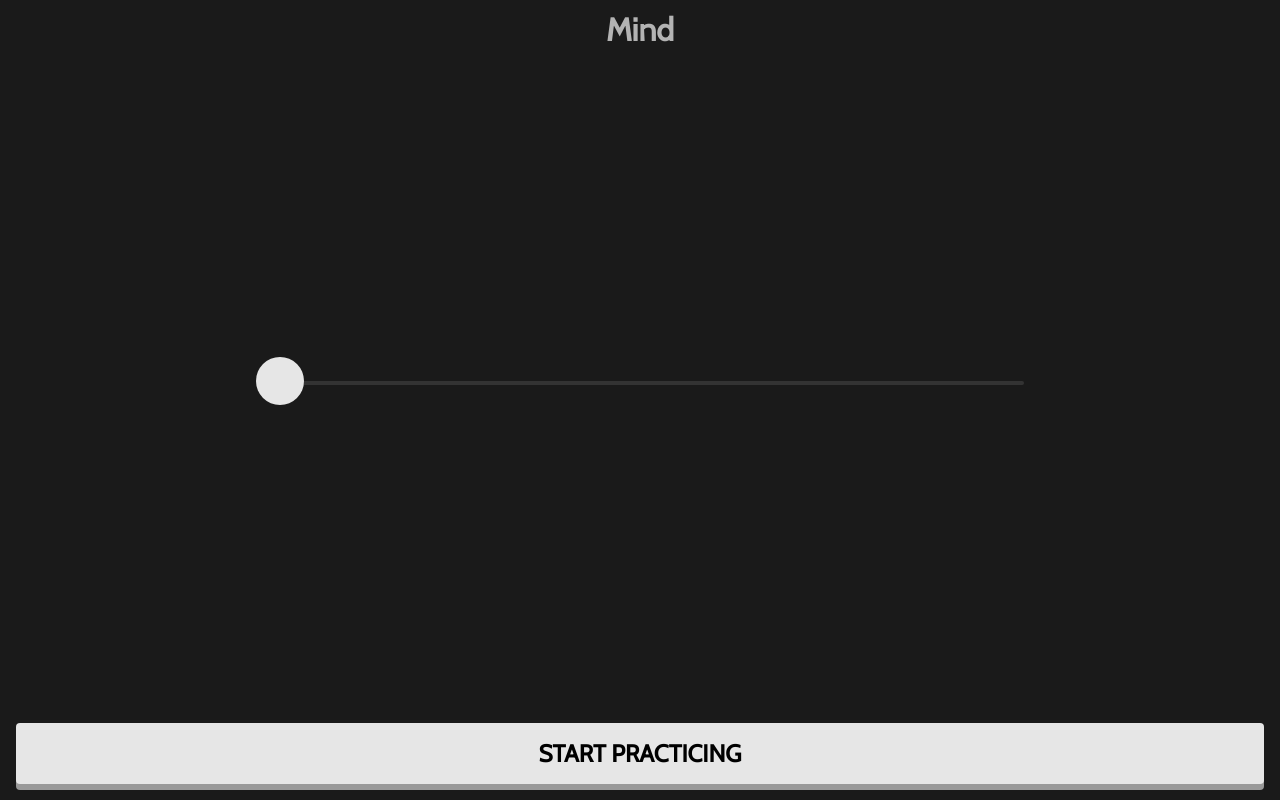
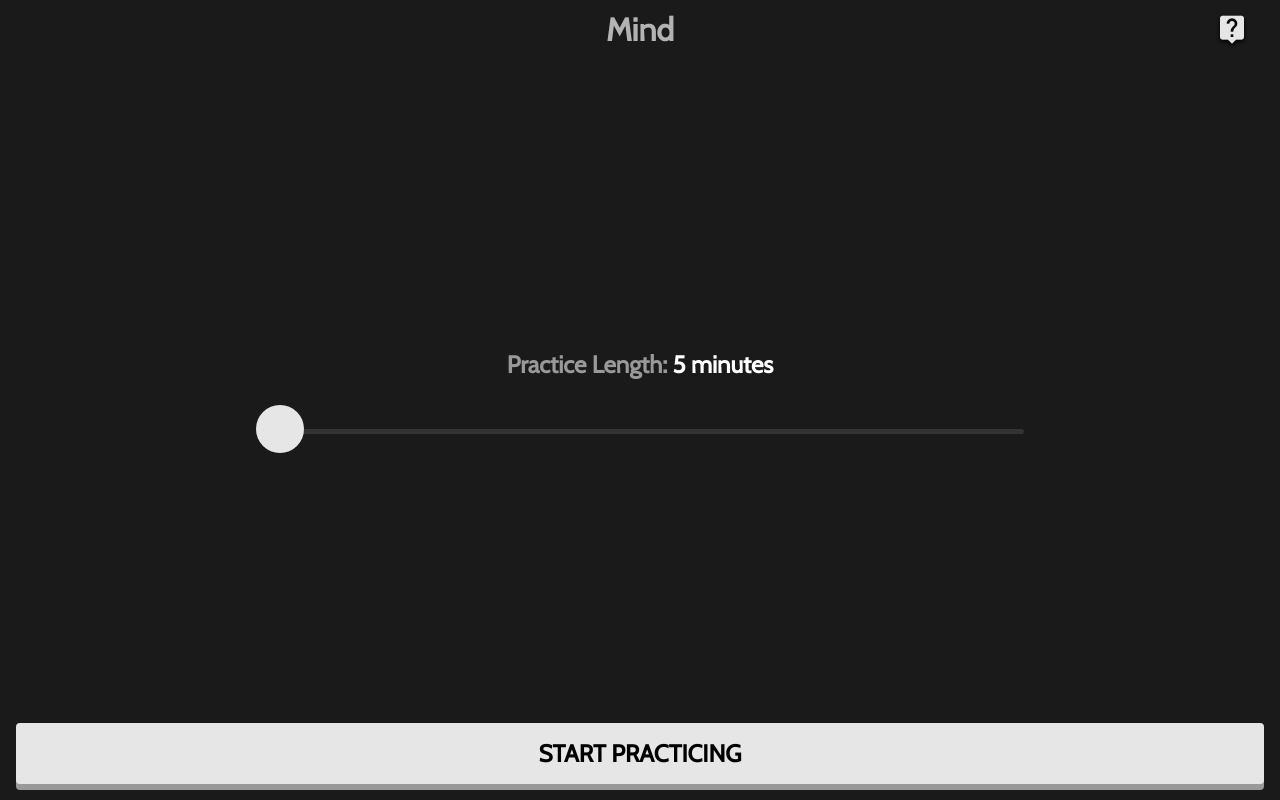
Before and after one commit to ryanallen/openmindapp, a PHP site: page / in a window 1280 px wide. Run offline with PHP 8.4, Linux system fonts and the light colour scheme.

Commit message:
Slider text, refactor, and php

```diff
--- /dev/null
+++ b/_inc/body.php
@@ -0,0 +1,7 @@
+<body>
+  <div class="shell">
+  	<?php include 'top-bar.php'; ?>
+	<?php include 'home-scene.php'; ?>
+	<?php include 'bottom-bar.php'; ?>
+  </div>
+</body>
--- /dev/null
+++ b/_inc/bottom-bar.php
@@ -0,0 +1,3 @@
+<button onclick="practiceLength()">
+	<h2 class="button-text__h2">Start Practicing</h2>
+</button>
--- /dev/null
+++ b/_inc/footer.php
@@ -0,0 +1,11 @@
+  <script>
+    function practiceLength() {
+      var homeSceneSlider = document.getElementById("home-scene__slider").value;
+      window.location.href = 'contemplation-' + homeSceneSlider + 'min.html';
+
+    }
+    function outputUpdate(min) {
+      document.querySelector('#minutes').value = min;
+    }
+  </script>
+</html>
--- /dev/null
+++ b/_inc/header.php
@@ -0,0 +1,9 @@
+<!DOCTYPE html>
+<html lang="en-US">
+<head>
+  <meta charset="UTF-8">
+	<title>Mind</title>
+	<meta name="author" content="Ryan Allen">
+	<meta name="description" content="Know Thyself">
+	<link rel="stylesheet" href="style/mind.css">
+</head>
--- /dev/null
+++ b/_inc/home-scene.php
@@ -0,0 +1,18 @@
+<div class="home-scene">
+  <h2 class="home-scene__h2">Practice Length:
+    <span class="home-scene--em__h2">
+      <output for="home-scene__slider" id="minutes">5</output> minutes
+    </span>
+  </h2>
+
+  <!-- html range slider -->
+  <input id="home-scene__slider"
+    type="range"
+    min="5"
+    max="20"
+    step="5"
+    value="5"
+    oninput="outputUpdate(value)
+  "/>
+
+</div>
--- /dev/null
+++ b/_inc/includes.php
@@ -0,0 +1,5 @@
+<?php
+	include 'header.php';
+	include 'body.php';
+	include 'footer.php';
+?>
--- /dev/null
+++ b/_inc/top-bar.php
@@ -0,0 +1,10 @@
+<div class="top-bar">
+  <div class="top-bar__left-action">
+  </div>
+  <div class="top-bar__title">
+      <h1 class="top-bar__h1">Mind</h1>
+  </div>
+  <a href="https://goo.gl/forms/6LRq8rz19XAl4zwK2" class="top-bar__right-action">
+    <i class="material-icons top-bar__action-button">live_help</i>
+  </a>
+</div>
--- a/contemplation-10min.html
+++ b/contemplation-10min.html
@@ -10,7 +10,7 @@
 <body>
   <div class="shell">
     <div class="top-bar">
-      <h1>Mind</h1>
+      <h1 class="h1__top-bar">Mind</h1>
     </div>
 
     <div class="home-scene">
--- a/contemplation-15min.html
+++ b/contemplation-15min.html
@@ -10,7 +10,7 @@
 <body>
   <div class="shell">
     <div class="top-bar">
-      <h1>Mind</h1>
+      <h1 class="h1__top-bar">Mind</h1>
     </div>
 
     <div class="home-scene">
--- a/contemplation-20min.html
+++ b/contemplation-20min.html
@@ -10,7 +10,7 @@
 <body>
   <div class="shell">
     <div class="top-bar">
-      <h1>Mind</h1>
+      <h1 class="h1__top-bar">Mind</h1>
     </div>
 
     <div class="home-scene">
--- a/index.html
+++ b/index.html
@@ -10,16 +10,37 @@
 <body>
   <div class="shell">
     <div class="top-bar">
-      <h1>Mind</h1>
+      <div class="top-bar__left-action">
+      </div>
+      <div class="top-bar__title">
+          <h1 class="top-bar__h1">Mind</h1>
+      </div>
+      <a href="https://goo.gl/forms/6LRq8rz19XAl4zwK2" class="top-bar__right-action">
+        <i class="material-icons top-bar__action-button">live_help</i>
+      </a>
     </div>
 
     <div class="home-scene">
+      <h2 class="home-scene__h2">Practice Length:
+        <span class="home-scene--em__h2">
+          <output for="home-scene__slider" id="minutes">5</output> minutes
+        </span>
+      </h2>
+
       <!-- html range slider -->
-      <input id="home-scene__slider" type="range" min="5" max="20" step="5" value="5"/>
+      <input id="home-scene__slider"
+        type="range"
+        min="5"
+        max="20"
+        step="5"
+        value="5"
+        oninput="outputUpdate(value)
+      "/>
+
     </div>
 
     <button onclick="practiceLength()">
-    <h2>Start Practicing</h2>
+    <h2 class="button-text__h2">Start Practicing</h2>
     </button>
   <script>
     function practiceLength() {
@@ -27,7 +48,10 @@
       window.location.href = 'contemplation-' + homeSceneSlider + 'min.html';
 
     }
-</script>
+    function outputUpdate(min) {
+      document.querySelector('#minutes').value = min;
+    }
+  </script>
 
   </div>
 </body>
--- /dev/null
+++ b/index.php
@@ -0,0 +1,4 @@
+<?php set_include_path('_inc');
+$title = 'the Village: Blake and the Gem of Starry Wisdom';
+$sceneLocation = 'xQH6Im0';
+include 'includes.php'; ?>
--- a/style/mind.css
+++ b/style/mind.css
@@ -1,4 +1,5 @@
 @import url("https://fonts.googleapis.com/css?family=Cabin");
+@import url("https://fonts.googleapis.com/icon?family=Material+Icons");
 * {
   box-sizing: border-box; }
 
@@ -12,32 +13,44 @@ body {
   background-color: #1a1a1a; }
 
 a:link {
-  text-decoration: none; }
+  text-decoration: none;
+  color: #e6e6e6; }
+  a:link:hover {
+    color: white; }
 
 input, button, submit {
   border: none; }
   input:focus, button:focus, submit:focus {
     outline: none; }
 
+.material-icons.top-bar__action-button {
+  font-size: 4vh;
+  margin: 0 4vh;
+  text-shadow: 0px 2px 4px black; }
+
 h1 {
   font-family: 'Cabin', sans-serif;
-  font-size: 4vh;
+  font-size: 4vh; }
+
+.top-bar__h1 {
   margin: auto;
-  padding: 0;
-  color: #b3b3b3;
-  -webkit-align-self: center;
-  -ms-flex-item-align: center;
-  align-self: center; }
+  color: #b3b3b3; }
 
 h2 {
   font-family: 'Cabin', sans-serif;
-  font-size: 3vh;
+  font-size: 3vh; }
+
+.button-text__h2 {
   margin: auto;
-  padding: 0;
-  -webkit-align-self: center;
-  -ms-flex-item-align: center;
-  align-self: center;
-  text-transform: uppercase; }
+  text-transform: uppercase;
+  color: black; }
+
+.home-scene__h2 {
+  color: #999999;
+  margin-bottom: 6vh; }
+
+.home-scene--em__h2 {
+  color: white; }
 
 .shell {
   display: -webkit-flex;
@@ -64,6 +77,51 @@ h2 {
   -ms-flex: 1;
   flex: 1; }
 
+.top-bar__left-action {
+  display: -webkit-flex;
+  display: -ms-flexbox;
+  display: flex;
+  -webkit-flex: 1;
+  -ms-flex: 1;
+  flex: 1;
+  color: #e6e6e6;
+  transition: color .2s ease;
+  -webkit-align-items: center;
+  -ms-flex-align: center;
+  align-items: center; }
+  .top-bar__left-action:hover {
+    color: white; }
+  .top-bar__left-action:active {
+    color: black; }
+
+.top-bar__title {
+  display: -webkit-flex;
+  display: -ms-flexbox;
+  display: flex;
+  -webkit-flex: 4;
+  -ms-flex: 4;
+  flex: 4; }
+
+.top-bar__right-action {
+  display: -webkit-flex;
+  display: -ms-flexbox;
+  display: flex;
+  -webkit-flex: 1;
+  -ms-flex: 1;
+  flex: 1;
+  -webkit-justify-content: flex-end;
+  -ms-flex-pack: end;
+  justify-content: flex-end;
+  color: #e6e6e6;
+  transition: color .2s ease;
+  -webkit-align-items: center;
+  -ms-flex-align: center;
+  align-items: center; }
+  .top-bar__right-action:hover {
+    color: white; }
+  .top-bar__right-action:active {
+    color: black; }
+
 .home-scene {
   display: -webkit-flex;
   display: -ms-flexbox;
@@ -71,6 +129,9 @@ h2 {
   -webkit-flex: 11;
   -ms-flex: 11;
   flex: 11;
+  -webkit-flex-direction: column;
+  -ms-flex-direction: column;
+  flex-direction: column;
   -webkit-align-items: center;
   -ms-flex-align: center;
   align-items: center;
--- a/style/partials/_base.scss
+++ b/style/partials/_base.scss
@@ -14,7 +14,13 @@ body {
 	background-color: $c10;
 }
 
-a:link { text-decoration: none; } /// Removes underline from hyperlinks
+a:link {
+	text-decoration: none;
+	color: $c90;
+		&:hover {
+			color: $c100;
+		}
+} /// Removes underline from hyperlinks
 input, button, submit { border:none; &:focus {outline: none;} } /// removes outlines
 
 $rem1: 1rem;    /// sets group 1 rem units to 1 rem
--- a/style/partials/_mind_flexboxes.scss
+++ b/style/partials/_mind_flexboxes.scss
@@ -14,8 +14,38 @@
 	@include flex(1);/// 1/12 of the viewport height
 	/// layout defaults to horiz
 }
+	.top-bar__left-action {
+		@include flex(1);
+		color: $c90;
+			&:hover {
+				color:$c100;
+			}
+			&:active {
+				color: $c00;
+			}
+		transition:color .2s ease;
+		align-items: center;/// centers text on the y axis
+	}
+	.top-bar__title {
+		@include flex(4);
+	}
+	.top-bar__right-action {
+		@include flex(1);
+		justify-content:flex-end;
+		color: $c90;
+			&:hover {
+				color:$c100;
+			}
+			&:active {
+				color: $c00;
+			}
+		transition:color .2s ease;
+		align-items: center;/// centers text on the y axis
+	}
+
 .home-scene{
 	@include flex(11);///10/12 of the viewport height
+	flex-direction:	column; /// going to lay this out vertically
 	align-items: center;
 	justify-content: center;
 }
@@ -45,4 +75,5 @@ button {
 	margin:16px;
 	border-radius: 4px;
 
+
 }
--- a/style/partials/_mind_type.scss
+++ b/style/partials/_mind_type.scss
@@ -1,19 +1,38 @@
 @import url('https://fonts.googleapis.com/css?family=Cabin');
+@import url('https://fonts.googleapis.com/icon?family=Material+Icons');
+
+/// Rules for sizing the icon.
+.material-icons.top-bar__action-button {
+	font-size: 4vh;
+	margin: 0 4vh;
+	text-shadow: 0px 2px 4px $c00;
+}
 
 h1 {
 	font-family: 'Cabin', sans-serif; ///font set with fallback
 	font-size: 4vh; ///dynamic text size set to 4% of viewport height
-	margin: auto; ///horizontally center
-	padding: 0;
-  	color: $c70; ///this is set in import.scss
-  	align-self: center; ///vertically center
 }
+	.top-bar__h1 {
+		margin: auto; ///horizontally center
+  		color: $c70; ///this is set in import.scss
+	}
 
 h2 {
 	font-family: 'Cabin', sans-serif; ///font set with fallback
 	font-size: 3vh; ///dynamic text size set to 4% of viewport height
+}
+
+.button-text__h2 {
 	margin: auto; ///horizontally center
-	padding: 0;
-  	align-self: center; ///vertically center
   	text-transform: uppercase;
+  	color: $c00;
 }
+
+.home-scene__h2 {
+	color: $c60;
+	margin-bottom: 6vh;
+}
+
+.home-scene--em__h2 {
+	color: $c100;
+}
```
Also changed, not shown: contemplation-5min.html (+10 -2 lines), img/ic_arrow_back_black_24px.svg (added), 1 other file.
